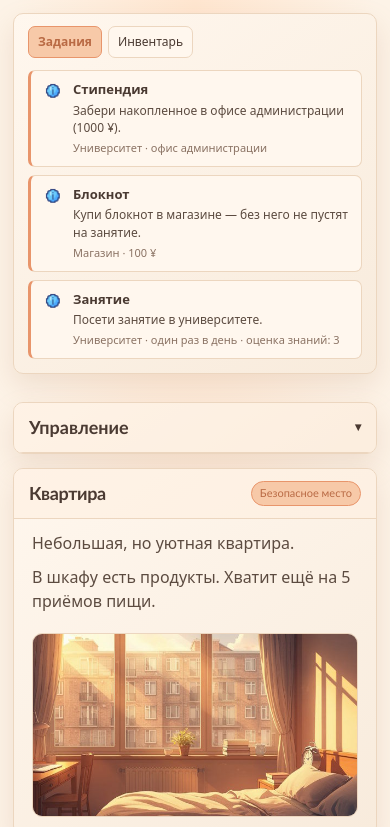
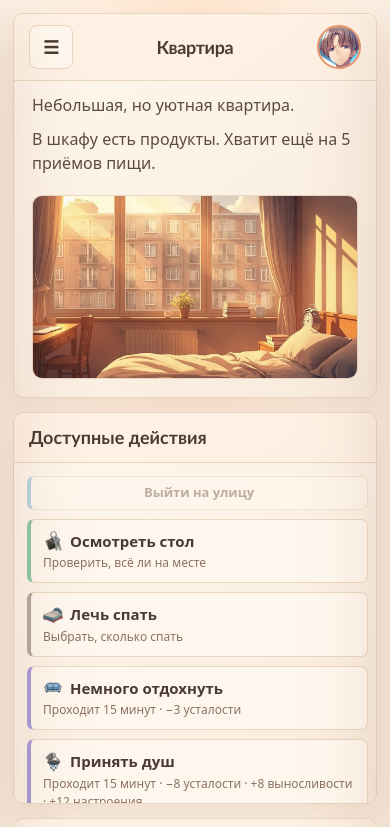
Before and after one commit to aacedia/textgame-js, a plain HTML site: page index.html in a window 390 px wide. Shown: the top 827 px of the page. Drawn offline with Linux system fonts and the light colour scheme.

Commit message:
Mobile layout

```diff
--- a/css/styles-responsive.css
+++ b/css/styles-responsive.css
@@ -1,56 +1,191 @@
 /*
   Адаптив. Подключается последним, чтобы переопределять базовые правила.
+
+  Два режима:
+    - десктоп (> 1000px): три колонки, как в базовых стилях;
+    - мобильный (<= 1000px): боковые панели — выдвижные шторки,
+      бургеры встроены в шапку локации.
 */
-@media(max-width: 1100px){
-  /* Три колонки не помещаются — персонажа переносим наверх на всю ширину */
-  .layout{
-    grid-template-columns: 270px minmax(0, 1fr);
+
+/* ---------- Кнопки-бургеры (по умолчанию скрыты) ---------- */
+
+.drawer-toggle {
+  display: none;
+}
+
+@media(max-width: 1000px) {
+  body {
+    height: auto;
+    overflow: auto;
+    padding: 13px;
   }
-  .side-right{
-    grid-column: 1 / -1;
+
+  .game {
+    height: auto;
   }
-  .side-right .side-top{
+
+  /* ---------- Шапка локации: бургеры по краям, название по центру ---------- */
+
+  .location-title {
+    display: grid;
+    grid-template-columns: 44px 1fr 44px;
+    align-items: center;
+    gap: 8px;
+    justify-content: initial;
+  }
+
+  .location-title .locname {
+    text-align: center;
+    min-width: 0;
+    overflow: hidden;
+    text-overflow: ellipsis;
+    white-space: nowrap;
+  }
+
+  /* Тег в мобильном режиме скрыт */
+  .location-title .tag {
+    display: none;
+  }
+
+  /* Кнопки-бургеры */
+  .drawer-toggle {
+    display: grid;
+    place-items: center;
+    padding: 0;
+    width: 44px;
+    height: 44px;
+    border-radius: 8px;
+    background: var(--panel);
+    font-size: 18px;
+    line-height: 1;
+    border: 1px solid var(--border);
+  }
+
+  /* Кнопка-аватар для правой шторки */
+  .drawer-toggle--avatar {
+    border-radius: 50%;
+    overflow: hidden;
+    background: var(--accent-2);
+    border: 2px solid var(--accent);
+  }
+
+  .drawer-toggle--avatar img {
+    width: 100%;
+    height: 100%;
+    object-fit: cover;
+    display: block;
+  }
+
+  .drawer-toggle--avatar img:not([src]),
+  .drawer-toggle--avatar img[src=""] {
+    display: none;
+  }
+
+  /* ---------- Боковые панели — выдвижные шторки ---------- */
+
+  .side,
+  .side-right {
+    position: fixed;
+    top: 0;
+    bottom: 0;
+    width: min(320px, 85vw);
+    z-index: 40;
+    background: var(--panel);
+    box-shadow: var(--shadow-strong);
+    transition: transform .25s ease;
+    overflow-y: auto;
+    padding: 13px;
+
+    /* Полный сброс grid — панели занимают всю ширину шторки */
+    display: block;
+    grid-template-columns: none;
+    grid-template-rows: none;
+  }
+
+  .side > *,
+  .side-right > * {
+    grid-column: auto;
+    grid-row: auto;
+  }
+
+  .side {
+    left: 0;
+    transform: translateX(-100%);
+  }
+
+  .side-right {
+    right: 0;
+    left: auto;
+    transform: translateX(100%);
+    grid-column: auto;
+  }
+
+  /* Открытое состояние */
+  .layout.side-open .side {
+    transform: translateX(0);
+  }
+
+  .layout.side-right-open .side-right {
+    transform: translateX(0);
+  }
+
+  /* Затемнение фона при открытой шторке */
+  .layout::after {
+    content: "";
+    position: fixed;
+    inset: 0;
+    background: var(--backdrop);
+    opacity: 0;
+    pointer-events: none;
+    transition: opacity .25s ease;
+    z-index: 30;
+  }
+
+  .layout.side-open::after,
+  .layout.side-right-open::after {
+    opacity: 1;
+    pointer-events: auto;
+  }
+
+  /* В шторке внутренние панели не создают двойной скролл */
+  .side .side-top,
+  .side-right .side-top {
+    overflow: visible;
+    padding-right: 0;
+  }
+
+  .side .panel,
+  .side-right .panel {
+    margin-bottom: 14px;
+  }
+
+  /* ---------- Основная колонка на всю ширину ---------- */
+
+  .layout {
+    display: grid;
+    grid-template-columns: 1fr;
+    height: auto;
+  }
+
+  .main {
+    display: grid;
+    grid-template-rows: none;
+    min-height: 0;
+  }
+
+  .main-top {
     overflow: visible;
     padding-right: 0;
   }
 }
-@media(max-width: 780px){
-  body{
-    height:auto;
-    overflow:auto;
-    padding:13px;
+
+@media(max-width: 460px) {
+  .actions {
+    grid-template-columns: 1fr;
   }
-  .game{
-    height:auto;
+
+  .locbar {
+    align-items: flex-start;
+    flex-direction: column;
   }
-  .layout{
-    display:grid;
-    grid-template-columns:1fr;
-    height:auto;
-  }
-  .main,
-  .side,
-  .side-right{
-    display:grid;
-    grid-template-rows:none;
-    min-height:0;
-  }
-  .main-top,
-  .side-top{
-    overflow:visible;
-    padding-right:0;
-  }
-  .side,
-  .side-right{
-    grid-template-columns:repeat(2,minmax(0,1fr));
-  }
-  .side .side-top{grid-column:1/-1}
-  .side .side-bottom{grid-column:1/-1}
-  .side-right{grid-column:1/-1}
 }
-@media(max-width: 460px){
-  .side,
-  .side-right{grid-template-columns:1fr}
-  .actions{grid-template-columns:1fr}
-  .locbar{align-items:flex-start;flex-direction:column}
-}
--- a/index.html
+++ b/index.html
@@ -55,8 +55,13 @@
         <div class="main-top">
           <section class="panel">
             <div class="heading-base location-title">
+              <button type="button" class="drawer-toggle" id="toggle-side" aria-label="Задания и инвентарь">☰</button>
               <span class="locname" id="location-name"></span>
               <span class="tag" id="location-tag"></span>
+              <button type="button" class="drawer-toggle drawer-toggle--avatar" id="toggle-side-right"
+                aria-label="Персонаж">
+                <img id="toggle-side-right-avatar" src="assets/images/characters/hero.png" alt="">
+              </button>
             </div>
             <div class="location-notice" id="location-notice" hidden></div>
             <div class="description" id="description" aria-live="polite"></div>
--- a/js/ui/ui.js
+++ b/js/ui/ui.js
@@ -19,5 +19,45 @@
     return;
   }
 
+  // Drawer-режим для боковых панелей на узких экранах
+  function initDrawers() {
+    const layout = document.querySelector(".layout");
+    const btnSide = document.getElementById("toggle-side");
+    const btnRight = document.getElementById("toggle-side-right");
+    if (!layout || !btnSide || !btnRight) return;
+
+    const closeAll = () => {
+      layout.classList.remove("side-open", "side-right-open");
+    };
+
+    btnSide.addEventListener("click", e => {
+      e.stopPropagation();
+      layout.classList.toggle("side-open");
+      layout.classList.remove("side-right-open");
+    });
+
+    btnRight.addEventListener("click", e => {
+      e.stopPropagation();
+      layout.classList.toggle("side-right-open");
+      layout.classList.remove("side-open");
+    });
+
+    // Клик по затемнению / вне шторки — закрыть
+    layout.addEventListener("click", e => {
+      if (e.target === layout) closeAll();
+    });
+
+    // Esc — закрыть
+    document.addEventListener("keydown", e => {
+      if (e.key === "Escape") closeAll();
+    });
+  }
+
+  if (document.readyState === "loading") {
+    document.addEventListener("DOMContentLoaded", initDrawers);
+  } else {
+    initDrawers();
+  }
+
   window.UI.__ready = true;
 })();
```
